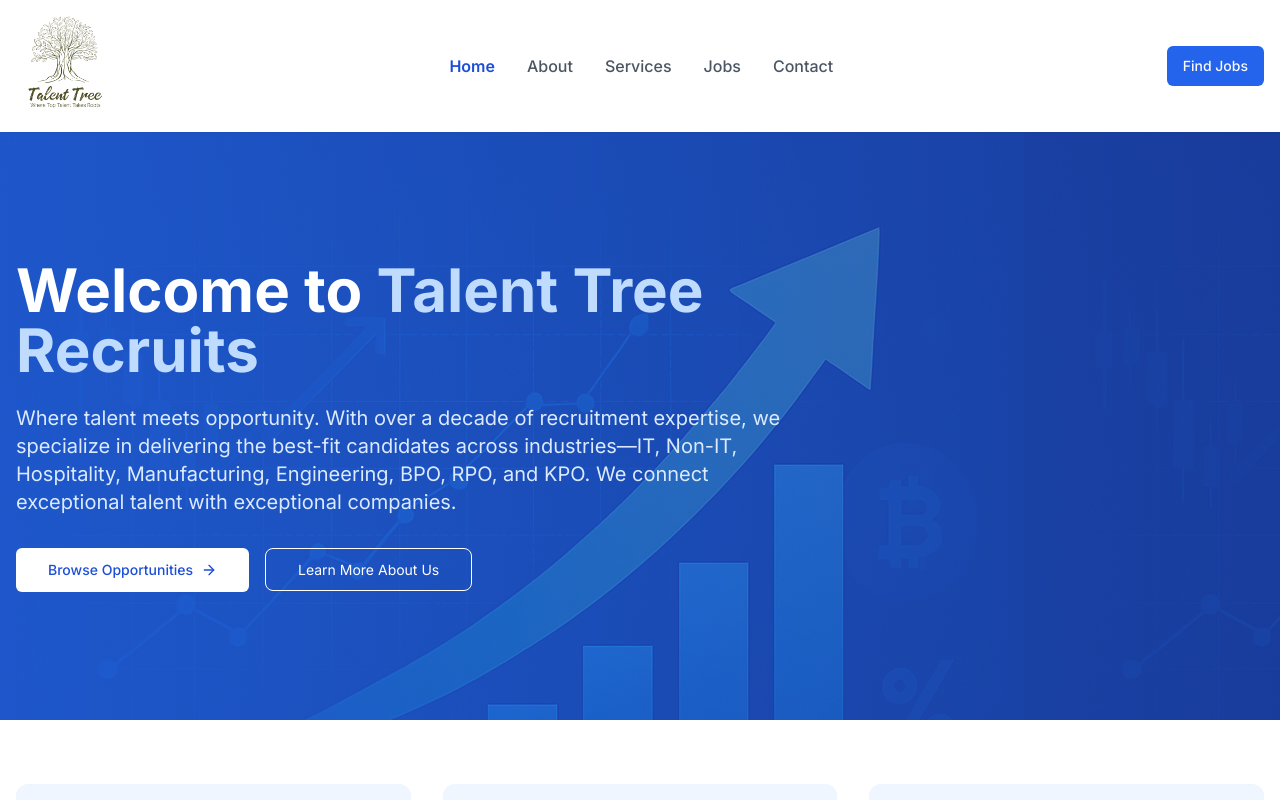
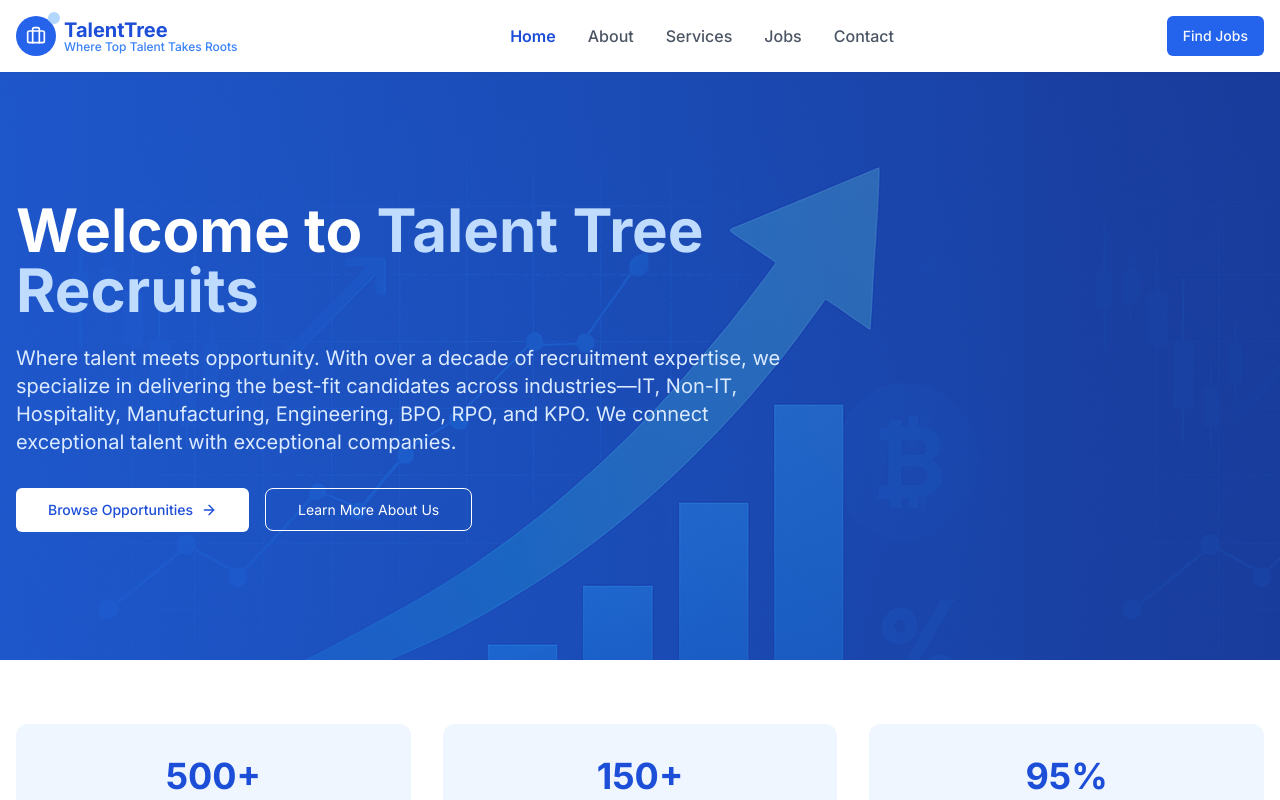
Before and after one commit to Prajapatiharsh08/Talent-Tree-Latest, a Next.js app: page / in a window 1280 px wide. Shown: the top 800 px of the page. Built offline with nearby package versions, Linux system fonts and the light colour scheme.

Commit message:
first commit

```diff
--- a/components/Logo.tsx
+++ b/components/Logo.tsx
@@ -1,46 +1,16 @@
-// import Link from "next/link"
-// import { Briefcase } from "lucide-react"
+import Link from "next/link"
+import { Briefcase } from "lucide-react"
 
-// export default function Logo() {
-//   return (
-//     <Link href="/" className="flex items-center gap-2">
-//       <div className="relative flex h-10 w-10 items-center justify-center rounded-full bg-blue-600 text-white">
-//         <Briefcase className="h-5 w-5" />
-//         <div className="absolute -right-1 -top-1 h-3 w-3 rounded-full bg-blue-300 animate-pulse"></div>
-//       </div>
-//       <div className="flex flex-col">
-//         <span className="text-xl font-bold text-blue-700 leading-tight">TalentTree</span>
-//         <span className="text-xs text-blue-500 font-medium -mt-1">Where Top Talent Takes Roots</span>
-//       </div>
-//     </Link>
-//   )
-// }
-import Image from 'next/image'
-import Link from 'next/link'
-import { Briefcase } from 'lucide-react'
-import TalentTree from '../public/TalentTree.png'
-
-export default function Logo () {
+export default function Logo() {
   return (
-    <Link href='/' className='flex items-center gap-2'>
-      {/* <div className='relative flex h-10 w-10 items-center justify-center rounded-full bg-blue-600 text-white'>
-        <Briefcase className='h-5 w-5' />
-        <div className='absolute -right-1 -top-1 h-3 w-3 rounded-full bg-blue-300 animate-pulse'></div>
-      </div> */}
-
-      {/* Logo Image and Text (if needed) */}
-      <div className='flex flex-col'>
-        <Image
-          src={TalentTree} // Replace with your actual logo path
-          alt='TalentTree Logo'
-          width={100}
-          height={30}
-          className='object-contain scale-150'
-        />
-        {/* Optional subtitle below image */}
-        {/* <span className='text-xs text-blue-500 font-medium -mt-1'>
-          Where Top Talent Takes Roots
-        </span> */}
+    <Link href="/" className="flex items-center gap-2">
+      <div className="relative flex h-10 w-10 items-center justify-center rounded-full bg-blue-600 text-white">
+        <Briefcase className="h-5 w-5" />
+        <div className="absolute -right-1 -top-1 h-3 w-3 rounded-full bg-blue-300 animate-pulse"></div>
+      </div>
+      <div className="flex flex-col">
+        <span className="text-xl font-bold text-blue-700 leading-tight">TalentTree</span>
+        <span className="text-xs text-blue-500 font-medium -mt-1">Where Top Talent Takes Roots</span>
       </div>
     </Link>
   )
```
